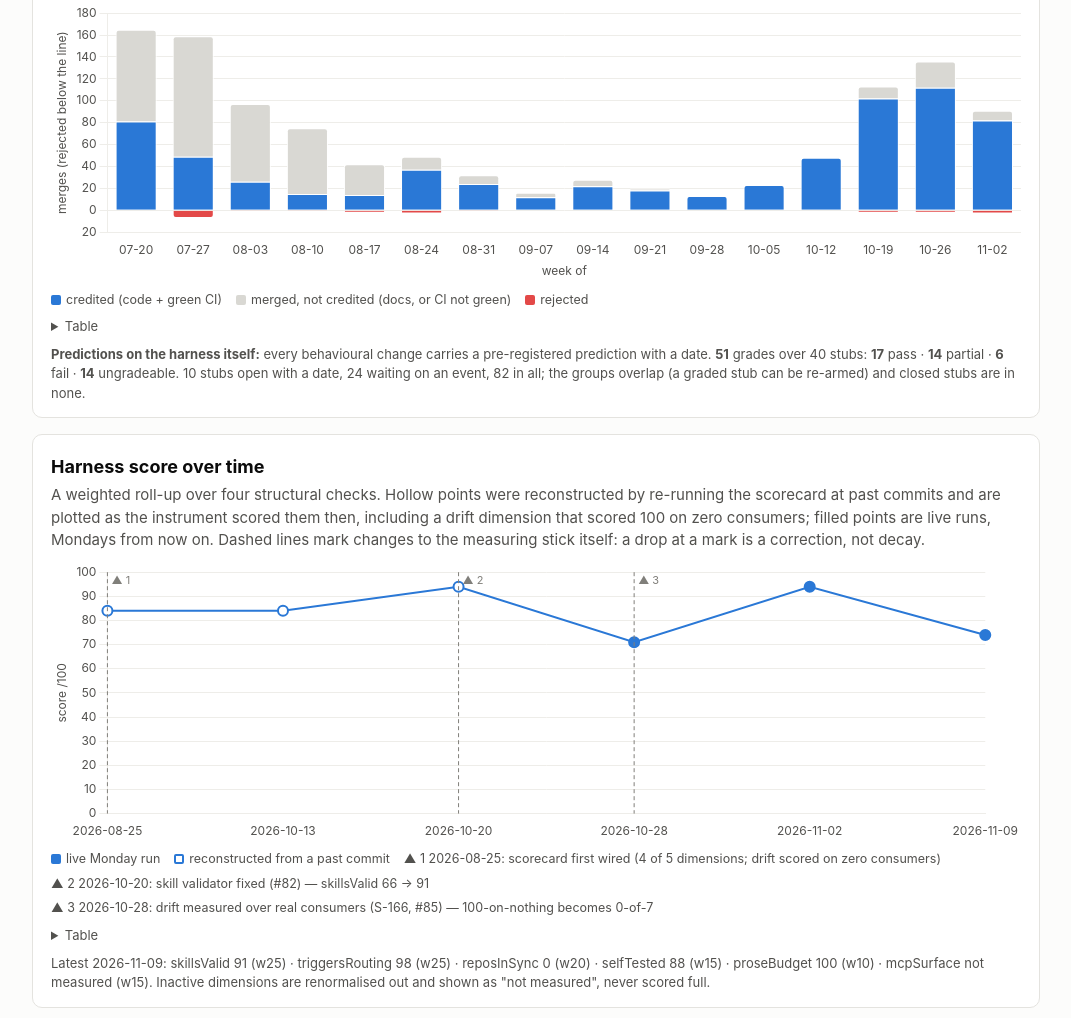
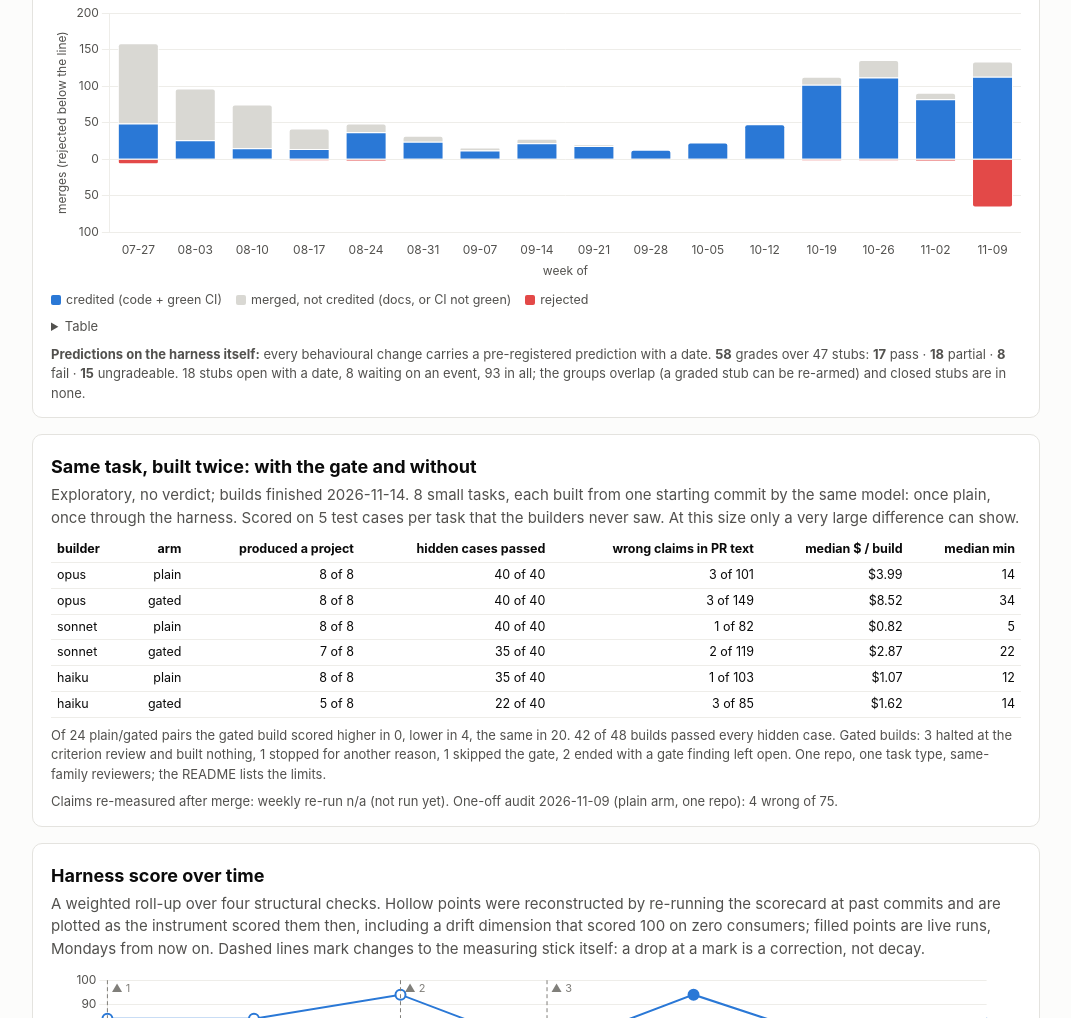
Before and after one commit to Michiel-DK/dev-harness-public, a plain HTML site: page index.html in a window 1280 px wide. Shown: the part 1122-2140 px from the top of the page, without its empty margins (104-1175 px from the left). Drawn offline with nearby package versions, Linux system fonts and the light colour scheme.

Commit message:
scoreboard: 2026-11-16

```diff
--- a/badge.json
+++ b/badge.json
@@ -1 +1 @@
-{"schemaVersion":1,"label":"harness","message":"74/100 B","color":"green"}
+{"schemaVersion":1,"label":"harness","message":"82/100 B","color":"green"}
--- a/history.json
+++ b/history.json
@@ -1,6 +1,6 @@
 {
   "schema": 1,
-  "generated": "2026-11-09",
+  "generated": "2026-11-16",
   "since": "2026-07-20",
   "baseline": {
     "weeks": 25,
@@ -25,9 +25,9 @@
       "code": 91,
       "docs": 23,
       "other": 51,
-      "reverted": 0,
-      "reverted_credited": 0,
-      "fix_forward": 0,
+      "reverted": null,
+      "reverted_credited": null,
+      "fix_forward": null,
       "sessions": 33,
       "pr_opened": 23,
       "abandoned": 9,
@@ -36,6 +36,7 @@
       "refuted": 5,
       "reviews": 0,
       "sound": 0,
+      "gated_runs": 2,
       "token_sessions": 0,
       "tokens": 0,
       "cache_read": 0,
@@ -131,6 +132,7 @@
       "refuted": 105,
       "reviews": 0,
       "sound": 0,
+      "gated_runs": 48,
       "token_sessions": 0,
       "tokens": 0,
       "cache_read": 0,
@@ -226,6 +228,7 @@
       "refuted": 108,
       "reviews": 69,
       "sound": 4,
+      "gated_runs": 43,
       "token_sessions": 0,
       "tokens": 0,
       "cache_read": 0,
@@ -321,6 +324,7 @@
       "refuted": 24,
       "reviews": 45,
       "sound": 12,
+      "gated_runs": 13,
       "token_sessions": 0,
       "tokens": 0,
       "cache_read": 0,
@@ -416,6 +420,7 @@
       "refuted": 38,
       "reviews": 88,
       "sound": 8,
+      "gated_runs": 24,
       "token_sessions": 0,
       "tokens": 0,
       "cache_read": 0,
@@ -511,6 +516,7 @@
       "refuted": 60,
       "reviews": 34,
       "sound": 4,
+      "gated_runs": 24,
       "token_sessions": 0,
       "tokens": 0,
       "cache_read": 0,
@@ -606,6 +612,7 @@
       "refuted": 28,
       "reviews": 36,
       "sound": 8,
+      "gated_runs": 9,
       "token_sessions": 0,
       "tokens": 0,
       "cache_read": 0,
@@ -701,6 +708,7 @@
       "refuted": 13,
       "reviews": 13,
       "sound": 2,
+      "gated_runs": 5,
       "token_sessions": 0,
       "tokens": 0,
       "cache_read": 0,
@@ -796,6 +804,7 @@
       "refuted": 7,
       "reviews": 4,
       "sound": 0,
+      "gated_runs": 3,
       "token_sessions": 0,
       "tokens": 0,
       "cache_read": 0,
@@ -891,6 +900,7 @@
       "refuted": 0,
       "reviews": 0,
       "sound": 0,
+      "gated_runs": 0,
       "token_sessions": 4,
       "tokens": 307519354,
       "cache_read": 295213006,
@@ -986,6 +996,7 @@
       "refuted": 0,
       "reviews": 0,
       "sound": 0,
+      "gated_runs": 0,
       "token_sessions": 7,
       "tokens": 326055356,
       "cache_read": 310764269,
@@ -1081,6 +1092,7 @@
       "refuted": 16,
       "reviews": 25,
       "sound": 10,
+      "gated_runs": 12,
       "token_sessions": 28,
       "tokens": 358502520,
       "cache_read": 342440218,
@@ -1176,6 +1188,7 @@
       "refuted": 33,
       "reviews": 87,
       "sound": 33,
+      "gated_runs": 45,
       "token_sessions": 75,
       "tokens": 973671066,
       "cache_read": 939783455,
@@ -1271,6 +1284,7 @@
       "refuted": 54,
       "reviews": 52,
       "sound": 26,
+      "gated_runs": 44,
       "token_sessions": 311,
       "tokens": 1046850260,
       "cache_read": 1008833132,
@@ -1366,6 +1380,7 @@
       "refuted": 55,
       "reviews": 105,
       "sound": 42,
+      "gated_runs": 47,
       "token_sessions": 147,
       "tokens": 1362980821,
       "cache_read": 1322954232,
@@ -1461,20 +1476,21 @@
       "refuted": 0,
       "reviews": 6,
       "sound": 5,
-      "token_sessions": 147,
-      "tokens": 949399932,
-      "cache_read": 916175155,
-      "cost_usd": 790.64,
-      "costed": 140,
+      "gated_runs": 5,
+      "token_sessions": 148,
+      "tokens": 1001783077,
+      "cache_read": 967126762,
+      "cost_usd": 842.66,
+      "costed": 141,
       "parts": {
-        "shell": 623619822,
-        "edits": 31177688,
-        "reads": 45853409,
+        "shell": 665214457,
+        "edits": 31469927,
+        "reads": 45977371,
         "loops": 1161316,
         "verify": 3422632,
         "agents": 71719294,
         "workflow_skills": 3625683,
-        "text": 168820088
+        "text": 179192397
       },
       "queues": {
         "ra": {
@@ -1523,9 +1539,9 @@
           "cost_usd": 10.29
         },
         "unattributed": {
-          "sessions": 43,
-          "tokens": 648568261,
-          "cost_usd": 499.25
+          "sessions": 44,
+          "tokens": 700951406,
+          "cost_usd": 551.27
         },
         "not_looked": {
           "sessions": 0,
@@ -1536,46 +1552,47 @@
     },
     {
       "week": "2026-11-09",
-      "merges": 5,
-      "credited": 5,
-      "green": 5,
-      "rejected": 0,
+      "merges": 134,
+      "credited": 113,
+      "green": 134,
+      "rejected": 66,
       "superseded": 0,
       "merged_on_red": 0,
-      "code": 5,
-      "docs": 0,
-      "other": 0,
+      "code": 113,
+      "docs": 19,
+      "other": 2,
       "reverted": 0,
       "reverted_credited": 0,
-      "fix_forward": 0,
-      "sessions": 5,
-      "pr_opened": 5,
-      "abandoned": 0,
-      "tool_errors": 9,
-      "verdicts": 0,
-      "refuted": 0,
-      "reviews": 0,
-      "sound": 0,
-      "token_sessions": 9,
-      "tokens": 34501964,
-      "cache_read": 33421820,
-      "cost_usd": 21.85,
-      "costed": 9,
+      "fix_forward": 4,
+      "sessions": 150,
+      "pr_opened": 81,
+      "abandoned": 40,
+      "tool_errors": 244,
+      "verdicts": 477,
+      "refuted": 96,
+      "reviews": 120,
+      "sound": 79,
+      "gated_runs": 93,
+      "token_sessions": 333,
+      "tokens": 1847060160,
+      "cache_read": 1782061590,
+      "cost_usd": 1513.17,
+      "costed": 333,
       "parts": {
-        "shell": 28948106,
-        "edits": 1631576,
-        "reads": 1285769,
-        "loops": 560428,
-        "verify": 0,
-        "agents": 0,
-        "workflow_skills": 0,
-        "text": 2076085
+        "shell": 1345655671,
+        "edits": 71595209,
+        "reads": 35863839,
+        "loops": 23120442,
+        "verify": 1815029,
+        "agents": 126118120,
+        "workflow_skills": 22886237,
+        "text": 220005613
       },
       "queues": {
         "ra": {
-          "sessions": 2,
-          "tokens": 9556908,
-          "cost_usd": 5.56
+          "sessions": 102,
+          "tokens": 427536880,
+          "cost_usd": 400.25
         },
         "mi": {
           "sessions": 0,
@@ -1583,14 +1600,14 @@
           "cost_usd": 0
         },
         "site": {
-          "sessions": 0,
-          "tokens": 0,
-          "cost_usd": 0
+          "sessions": 13,
+          "tokens": 41276600,
+          "cost_usd": 31.91
         },
         "as": {
-          "sessions": 0,
-          "tokens": 0,
-          "cost_usd": 0
+          "sessions": 23,
+          "tokens": 105083629,
+          "cost_usd": 89.84
         },
         "wr": {
           "sessions": 0,
@@ -1598,9 +1615,9 @@
           "cost_usd": 0
         },
         "rd": {
-          "sessions": 0,
-          "tokens": 0,
-          "cost_usd": 0
+          "sessions": 20,
+          "tokens": 39477170,
+          "cost_usd": 47.3
         },
         "hr": {
           "sessions": 0,
@@ -1608,19 +1625,19 @@
           "cost_usd": 0
         },
         "lab": {
-          "sessions": 2,
-          "tokens": 8291330,
-          "cost_usd": 5.01
+          "sessions": 29,
+          "tokens": 150847668,
+          "cost_usd": 125.17
         },
         "other": {
-          "sessions": 1,
-          "tokens": 966107,
-          "cost_usd": 0.33
+          "sessions": 60,
+          "tokens": 299376495,
+          "cost_usd": 207.39
         },
         "unattributed": {
-          "sessions": 4,
-          "tokens": 15687619,
-          "cost_usd": 10.95
+          "sessions": 86,
+          "tokens": 783461718,
+          "cost_usd": 611.31
         },
         "not_looked": {
           "sessions": 0,
@@ -1842,6 +1859,45 @@
       },
       "consumers_checked": 3,
       "consumers_drifting": 3
+    },
+    {
+      "date": "2026-11-16",
+      "score": 82,
+      "grade": "B",
+      "dims": {
+        "skillsValid": {
+          "weight": 25,
+          "active": true,
+          "score": 90
+        },
+        "triggersRouting": {
+          "weight": 25,
+          "active": true,
+          "score": 98
+        },
+        "reposInSync": {
+          "weight": 20,
+          "active": true,
+          "score": 50
+        },
+        "selfTested": {
+          "weight": 15,
+          "active": true,
+          "score": 87
+        },
+        "proseBudget": {
+          "weight": 10,
+          "active": true,
+          "score": 83
+        },
+        "mcpSurface": {
+          "weight": 15,
+          "active": false,
+          "score": null
+        }
+      },
+      "consumers_checked": 4,
+      "consumers_drifting": 1
     }
   ],
   "instrument_changes": [
@@ -1860,20 +1916,130 @@
   ],
   "predictions": {
     "pass": 17,
-    "partial": 14,
-    "fail": 6,
-    "ungradeable": 14,
-    "graded": 51,
-    "graded_stubs": 40,
-    "open_dated": 10,
-    "event_gated": 24,
-    "stubs": 82
+    "partial": 18,
+    "fail": 8,
+    "ungradeable": 15,
+    "graded": 58,
+    "graded_stubs": 47,
+    "open_dated": 18,
+    "event_gated": 8,
+    "stubs": 93
+  },
+  "replay": {
+    "schema": 1,
+    "as_of": "2026-11-14",
+    "tasks": 8,
+    "cases_per_task": 5,
+    "cells": [
+      {
+        "builder": "opus",
+        "arm": "plain",
+        "builds": 8,
+        "produced": 8,
+        "cases_passed": 40,
+        "cases_total": 40,
+        "claims_mismatch": 3,
+        "claims_checkable": 101,
+        "median_cost_usd": 3.99,
+        "median_wall_min": 13.6
+      },
+      {
+        "builder": "opus",
+        "arm": "gated",
+        "builds": 8,
+        "produced": 8,
+        "cases_passed": 40,
+        "cases_total": 40,
+        "claims_mismatch": 3,
+        "claims_checkable": 149,
+        "median_cost_usd": 8.52,
+        "median_wall_min": 33.9
+      },
+      {
+        "builder": "sonnet",
+        "arm": "plain",
+        "builds": 8,
+        "produced": 8,
+        "cases_passed": 40,
+        "cases_total": 40,
+        "claims_mismatch": 1,
+        "claims_checkable": 82,
+        "median_cost_usd": 0.82,
+        "median_wall_min": 5.1
+      },
+      {
+        "builder": "sonnet",
+        "arm": "gated",
+        "builds": 8,
+        "produced": 7,
+        "cases_passed": 35,
+        "cases_total": 40,
+        "claims_mismatch": 2,
+        "claims_checkable": 119,
+        "median_cost_usd": 2.87,
+        "median_wall_min": 22.1
+      },
+      {
+        "builder": "haiku",
+        "arm": "plain",
+        "builds": 8,
+        "produced": 8,
+        "cases_passed": 35,
+        "cases_total": 40,
+        "claims_mismatch": 1,
+        "claims_checkable": 103,
+        "median_cost_usd": 1.07,
+        "median_wall_min": 11.9
+      },
+      {
+        "builder": "haiku",
+        "arm": "gated",
+        "builds": 8,
+        "produced": 5,
+        "cases_passed": 22,
+        "cases_total": 40,
+        "claims_mismatch": 3,
+        "claims_checkable": 85,
+        "median_cost_usd": 1.62,
+        "median_wall_min": 14
+      }
+    ],
+    "pairs": {
+      "total": 24,
+      "gated_higher": 0,
+      "gated_lower": 4,
+      "tie": 20
+    },
+    "builds_total": 48,
+    "builds_all_cases": 42,
+    "stopped": {
+      "criterion_halt": 3,
+      "other_no_project": 1,
+      "skipped_gate": 1,
+      "open_findings": 2
+    },
+    "advisor": [
+      {
+        "builder": "haiku",
+        "sessions": 16,
+        "sessions_with_call": 14
+      }
+    ]
+  },
+  "claims": {
+    "audit": {
+      "date": "2026-11-09",
+      "arm": "plain",
+      "claims": 75,
+      "mismatches": 4
+    },
+    "weekly": []
   },
   "totals": {
     "weeks": 17,
-    "merges": 1112,
-    "credited": 683,
-    "cost_usd": 4971.81,
-    "tokens": 5359481273
+    "merges": 1241,
+    "credited": 791,
+    "cost_usd": 6515.15,
+    "tokens": 7224422614
   }
 }
--- a/index.html
+++ b/index.html
@@ -142,6 +142,14 @@
     <p class="note" id="pred"></p>
   </section>
 
+  <section id="replay" style="display:none">
+    <h2><a href="#replay">Same task, built twice: with the gate and without</a></h2>
+    <p class="sub" id="replay-sub"></p>
+    <div id="t-replay"></div>
+    <p class="note" id="replay-note"></p>
+    <p class="note" id="claims-note"></p>
+  </section>
+
   <section id="score">
     <h2><a href="#score">Harness score over time</a></h2>
     <p class="sub">A weighted roll-up over four structural checks. Hollow points were reconstructed by re-running the scorecard at past commits and are plotted as the instrument scored them then, including a drift dimension that scored 100 on zero consumers; filled points are live runs, Mondays from now on. Dashed lines mark changes to the measuring stick itself: a drop at a mark is a correction, not decay.</p>
@@ -255,6 +263,25 @@
   legend($('lg-outcomes'), [[S[0], 'credited (code + green CI)'], [css('--muted-fill'), 'merged, not credited (docs, or CI not green)'], [S[7], 'rejected']]);
   table($('t-outcomes'), ['week', 'merges', 'credited', 'green', 'on red', 'rejected', 'sessions', 'abandoned', 'verdicts', 'refuted'],
     ow.map(w => [w.week, w.merges, w.credited, w.green, w.merged_on_red, w.rejected, w.sessions, w.abandoned, w.verdicts, w.refuted]));
+  // ── built twice (S-189 replay, counts only) + claims re-run ────────────────
+  const nv = v => (v === null || v === undefined ? 'n/a' : v);
+  if (H.replay && H.replay.cells && H.replay.cells.length) {
+    const r = H.replay, p2 = r.pairs || {}, st = r.stopped || {};
+    $('replay').style.display = '';
+    $('replay-sub').textContent = `Exploratory, no verdict${r.as_of ? '; builds finished ' + r.as_of : ''}. ${nv(r.tasks)} small tasks, each built from one starting commit by the same model: once plain, once through the harness. Scored on ${nv(r.cases_per_task)} test cases per task that the builders never saw. At this size only a very large difference can show.`;
+    table($('t-replay'), ['builder', 'arm', 'produced a project', 'hidden cases passed', 'wrong claims in PR text', 'median $ / build', 'median min'],
+      r.cells.map(c => [c.builder, c.arm, `${nv(c.produced)} of ${nv(c.builds)}`, `${nv(c.cases_passed)} of ${nv(c.cases_total)}`,
+        c.claims_checkable ? `${nv(c.claims_mismatch)} of ${c.claims_checkable}` : 'n/a (0 checkable)',
+        c.median_cost_usd === null ? 'n/a' : '$' + c.median_cost_usd.toFixed(2), c.median_wall_min === null ? 'n/a' : Math.round(c.median_wall_min)]));
+    $('replay-note').textContent = `Of ${nv(p2.total)} plain/gated pairs the gated build scored higher in ${nv(p2.gated_higher)}, lower in ${nv(p2.gated_lower)}, the same in ${nv(p2.tie)}. ${nv(r.builds_all_cases)} of ${nv(r.builds_total)} builds passed every hidden case. Gated builds: ${nv(st.criterion_halt)} halted at the criterion review and built nothing, ${nv(st.other_no_project)} stopped for another reason, ${nv(st.skipped_gate)} skipped the gate, ${nv(st.open_findings)} ended with a gate finding left open. One repo, one task type, same-family reviewers; the README lists the limits.`;
+  }
+  if (H.claims && ((H.claims.weekly || []).length || H.claims.audit)) {
+    const arm = (label, a) => (!a || !a.prs ? `${label} n/a (0 PRs)` : `${label} ${nv(a.mismatches)} wrong of ${nv(a.claims)} claims in ${a.prs} PRs`);
+    const wk = (H.claims.weekly || []).slice(-1)[0];
+    $('replay').style.display = '';
+    $('claims-note').textContent = 'Claims re-measured after merge: ' + (wk ? `week of ${wk.week}: ${arm('gated', wk.arms.gated)} · ${arm('plain', wk.arms.plain)}.` : 'weekly re-run n/a (not run yet).')
+      + (H.claims.audit ? ` One-off audit ${H.claims.audit.date} (${H.claims.audit.arm} arm, one repo): ${nv(H.claims.audit.mismatches)} wrong of ${nv(H.claims.audit.claims)}.` : '');
+  }
   if (H.predictions) {
     const p = H.predictions;
     $('pred').innerHTML = `<strong>Predictions on the harness itself:</strong> every behavioural change carries a pre-registered prediction with a date. <strong>${p.graded}</strong> grades over ${p.graded_stubs ?? '?'} stubs: <strong>${p.pass}</strong> pass · <strong>${p.partial}</strong> partial · <strong>${p.fail}</strong> fail · <strong>${p.ungradeable}</strong> ungradeable. ${p.open_dated} stubs open with a date, ${p.event_gated} waiting on an event, ${p.stubs} in all; the groups overlap (a graded stub can be re-armed) and closed stubs are in none.`;
```
Also changed, not shown: verify.js (+25 -0 lines), cost.svg, parts.svg, score.svg, 1 other file.
